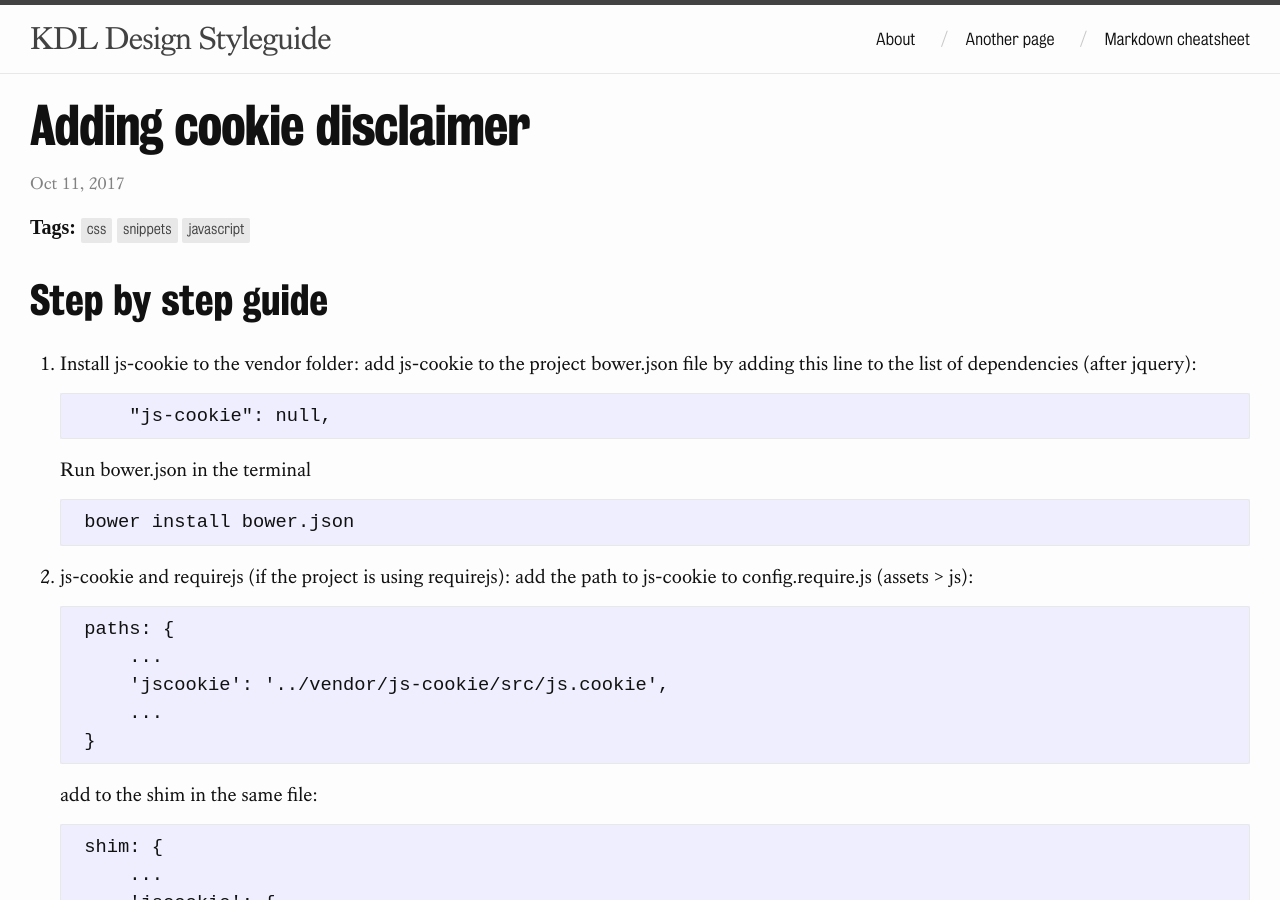
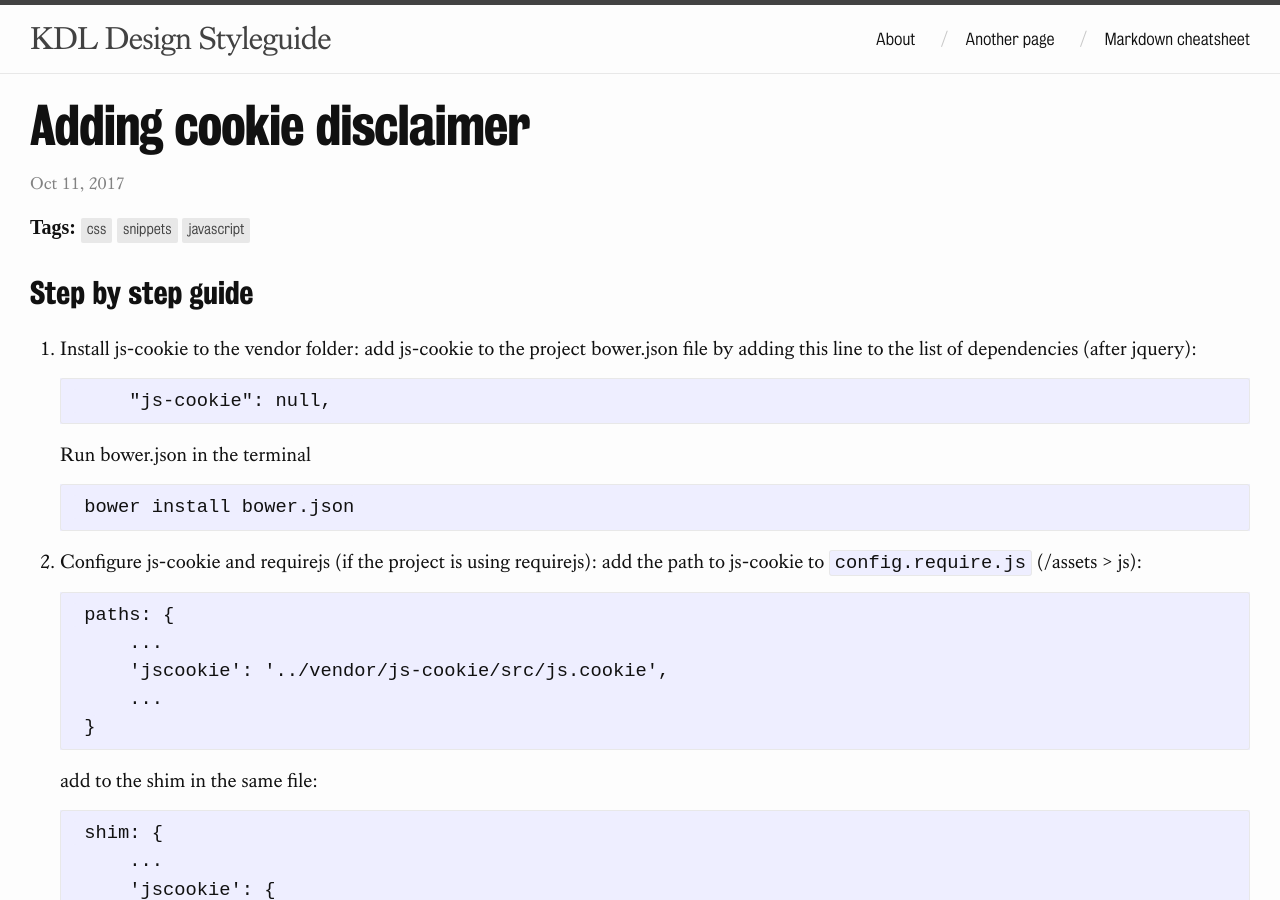
Before and after one commit to kingsdigitallab/kdl-design-styleguide, a Jekyll site: the page built from _posts/2017-10-11-adding-cookie-disclaimer.md, in a window 1280 px wide and 900 px high. Built offline with Jekyll 4.4.1, drawn with Linux system fonts in a browser that asks for light colours; some web fonts are replaced; some of the changed text lies outside the part shown.

Commit message:
Fixed styling issue

````diff
--- a/_posts/2017-10-11-adding-cookie-disclaimer.md
+++ b/_posts/2017-10-11-adding-cookie-disclaimer.md
@@ -7,7 +7,8 @@ tags: css snippets javascript
 permalink: /adding-cookie-disclaimer/
 ---
 
-## Step by step guide
+Step by step guide
+==================
 
 1. Install js-cookie to the vendor folder: add js-cookie to the project bower.json file by adding this line to the list of dependencies (after jquery):
 
@@ -21,7 +22,7 @@ permalink: /adding-cookie-disclaimer/
     bower install bower.json
     ```
 
-2. js-cookie and requirejs (if the project is using requirejs): add the path to js-cookie to config.require.js (assets > js):
+2. Configure js-cookie and requirejs (if the project is using requirejs): add the path to js-cookie to `config.require.js` (/assets > js):
 
     ```
     paths: {
@@ -114,7 +115,8 @@ permalink: /adding-cookie-disclaimer/
 5. HTML and SCSS
     It's important to match *ids* and *classes* set in javascript. The example below matches ids and classes used in the snippet above.
 
-    ## HTML
+    HTML
+    ====
 
     ```
     <!-- Cookie disclaimer -->
@@ -126,9 +128,10 @@ permalink: /adding-cookie-disclaimer/
     </div>
     ```
 
-    ## SCSS
+    SCSS
+    ====
 
-    a. Check if your project CSS already has a class to hide elements (it could be `.hidden`, `.is-hidden`, `.hide` or similar).
+    * Check if your project CSS already has a class to hide elements (it could be `.hidden`, `.is-hidden`, `.hide` or similar).
     If a class already exists, make sure that your HTML and Javascript reflect it, otherwise add:
 
     ```
@@ -137,7 +140,7 @@ permalink: /adding-cookie-disclaimer/
     }
     ```
 
-    b. Style the `<div>` that contains the disclaimer.
+    * Style the `<div>` that contains the disclaimer.
 
     ```
     .cookies-box {
````
